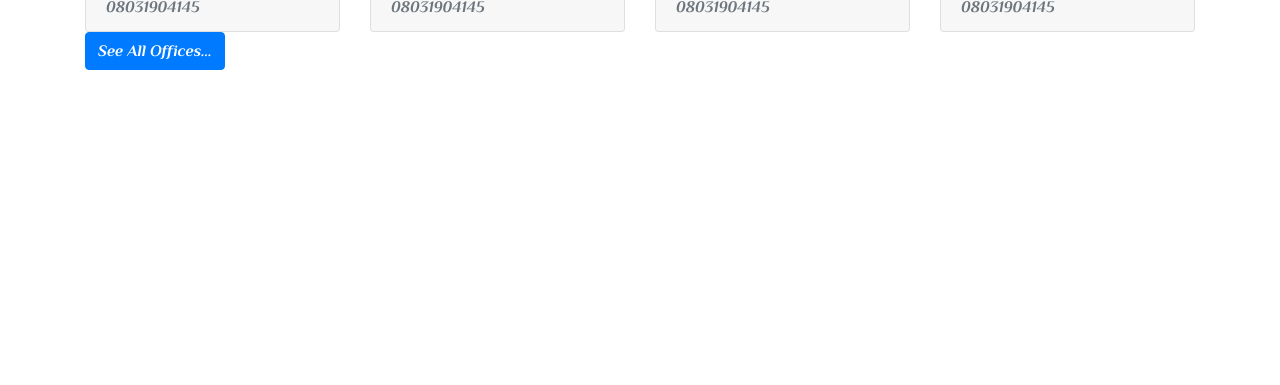
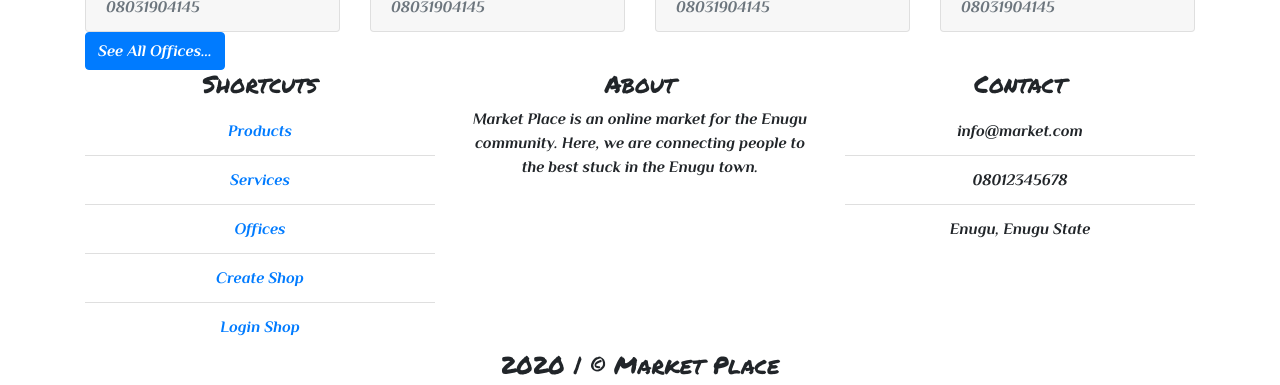
Before and after one commit to EBEREGIT/mkt-place, a React (Create React App) app: page / in a window 1280 px wide. Shown: the part 3567-3952 px from the top of the page. Before the commit the page ends 3637 px from the top, so only its background shows below. Built offline with nearby package versions, Linux system fonts and the light colour scheme; a web font is replaced by a local one.

Commit message:
added footer

```diff
--- a/src/App.js
+++ b/src/App.js
@@ -12,6 +12,7 @@ import Dashboard from './pages/Dashboard';
 import Products from './pages/Products';
 import Services from './pages/Services';
 import Offices from './pages/Offices';
+import Footer from './components/Footer';
 
 function App() {
   return (
@@ -27,6 +28,8 @@ function App() {
         <Route path="/dashboard" component={Dashboard} />
         <Route path="*" component={NotFound} />
       </Switch>
+
+      <Footer />
     </div>
   );
 }
--- /dev/null
+++ b/src/components/Footer.js
@@ -0,0 +1,25 @@
+import React from "react";
+import { Container, Row, Col } from "react-bootstrap";
+import FooterLinks from "./Footer/FooterLinks";
+import FooterAbout from "./Footer/FooterAbout";
+import FooterContact from "./Footer/FooterContact";
+
+export default function Footer() {
+  return (
+    <Container className="text-center">
+      {/* Top Footer */}
+      <Row>
+          <FooterLinks />
+          <FooterAbout />
+          <FooterContact />
+      </Row>
+
+      {/* Lower Footer */}
+      <Row>
+        <Col xs={12} sm={12} md={12} lg={12}>
+          <h4>2020 | &copy; Market Place</h4>
+        </Col>
+      </Row>
+    </Container>
+  );
+}
--- /dev/null
+++ b/src/components/Footer/FooterAbout.js
@@ -0,0 +1,13 @@
+import React from "react";
+import { Col } from "react-bootstrap";
+
+export default function FooterAbout() {
+  return (
+    <Col xs={12} sm={12} md={4} lg={4}>
+        <h4>About</h4>
+      <p>
+        Market Place is an online market for the Enugu community. Here, we are connecting people to the best stuck in the Enugu town.
+      </p>
+    </Col>
+  );
+}
--- /dev/null
+++ b/src/components/Footer/FooterContact.js
@@ -0,0 +1,15 @@
+import React from "react";
+import { Col, ListGroup } from "react-bootstrap";
+
+export default function FooterContact() {
+  return (
+    <Col xs={12} sm={12} md={4} lg={4}>
+        <h4>Contact</h4>
+      <ListGroup variant="flush">
+        <ListGroup.Item>info@market.com</ListGroup.Item>
+        <ListGroup.Item>08012345678</ListGroup.Item>
+        <ListGroup.Item>Enugu, Enugu State</ListGroup.Item>
+      </ListGroup>
+    </Col>
+  );
+}
--- /dev/null
+++ b/src/components/Footer/FooterLinks.js
@@ -0,0 +1,17 @@
+import React from "react";
+import { Col, ListGroup } from "react-bootstrap";
+
+export default function FooterLinks() {
+  return (
+    <Col xs={12} sm={12} md={4} lg={4}>
+        <h4>Shortcuts</h4>
+      <ListGroup variant="flush">
+        <ListGroup.Item><a href="/products">Products</a></ListGroup.Item>
+        <ListGroup.Item><a href="/services">Services</a></ListGroup.Item>
+        <ListGroup.Item><a href="/offices">Offices</a></ListGroup.Item>
+        <ListGroup.Item><a href="/Account">Create Shop</a></ListGroup.Item>
+        <ListGroup.Item><a href="/Account">Login Shop</a></ListGroup.Item>
+      </ListGroup>
+    </Col>
+  );
+}
```
